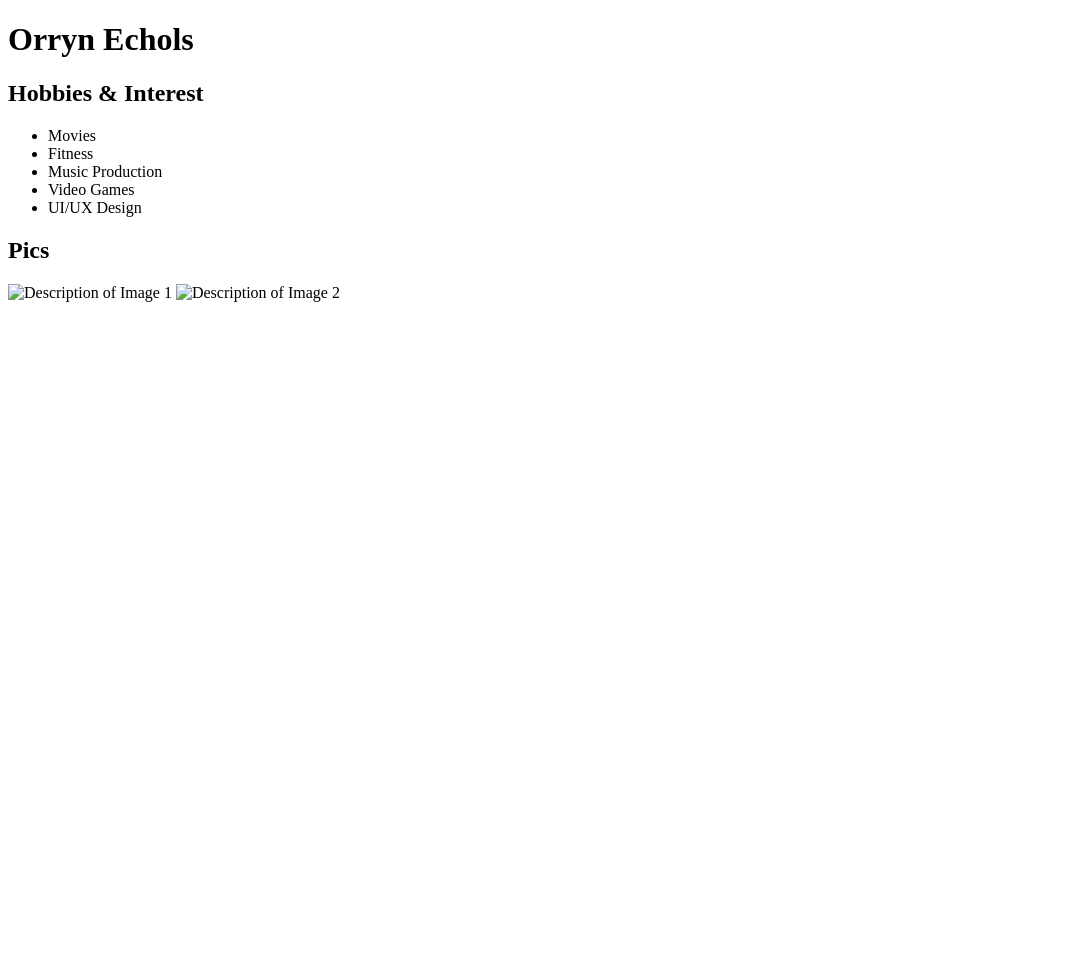
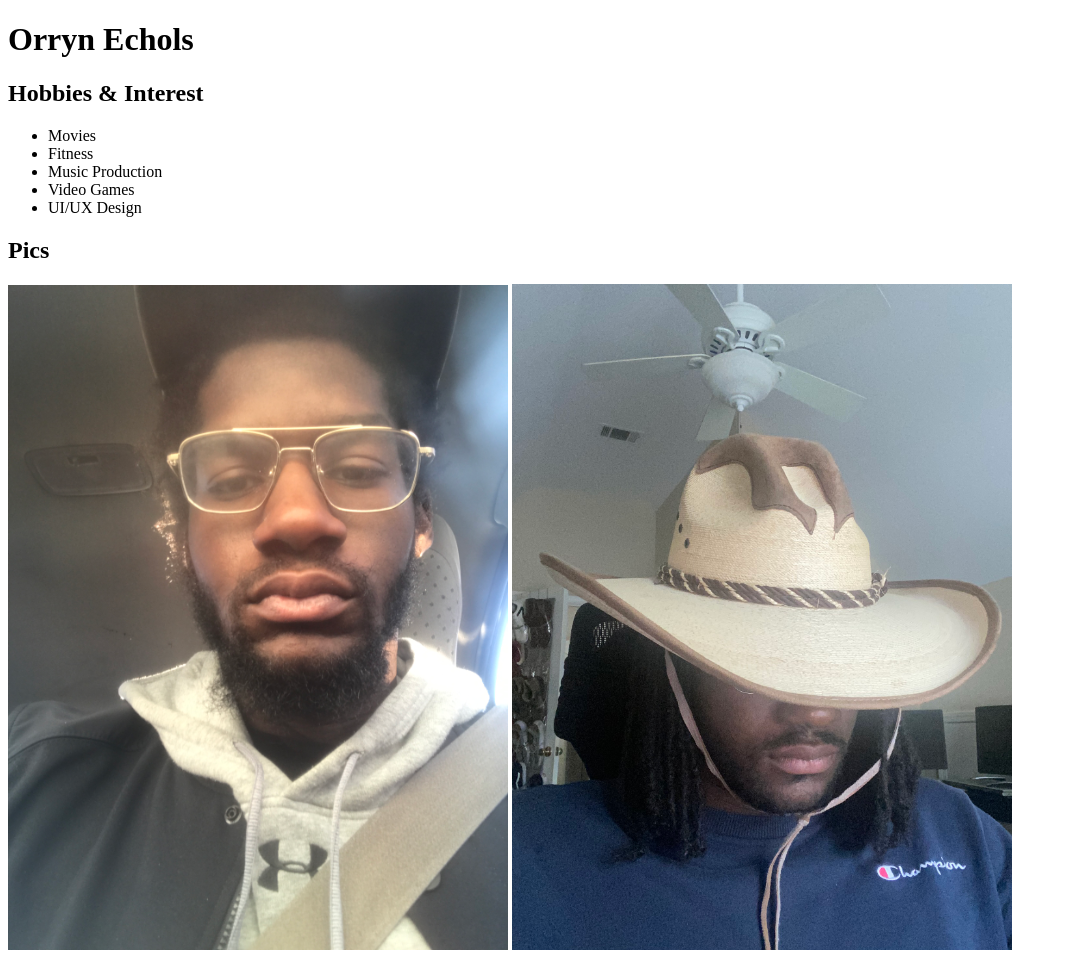
Before and after one commit to oechols1/Assignment1, a plain HTML site: page index.html in a window 1280 px wide. Shown: the whole page, without its empty margins (0-1067 px from the left). Before the commit the page ends 800 px from the top, so only its background shows below. Drawn offline with Linux system fonts and the light colour scheme.

Commit message:
photo addition

```diff
--- a/index.html
+++ b/index.html
@@ -16,9 +16,9 @@
         </ul>
         <h2>Pics</h2>
 
-            <img src="photo1.JPEG" alt="Description of Image 1" width="500">
+            <img src="/MyFirstWebPage/photo1.JPEG" alt="Description of Image 1" width="500">
 
-            <img src="photo2.JPEG" alt="Description of Image 2" width="500">
+            <img src="/MyFirstWebPage/photo2.JPEG" alt="Description of Image 2" width="500">
 
     </body>
 
```
Also changed, not shown: MyFirstWebPage/index.html (+2 -2 lines).
